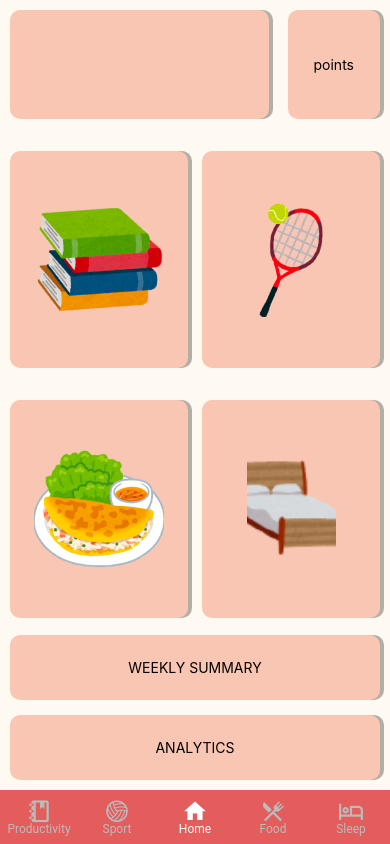
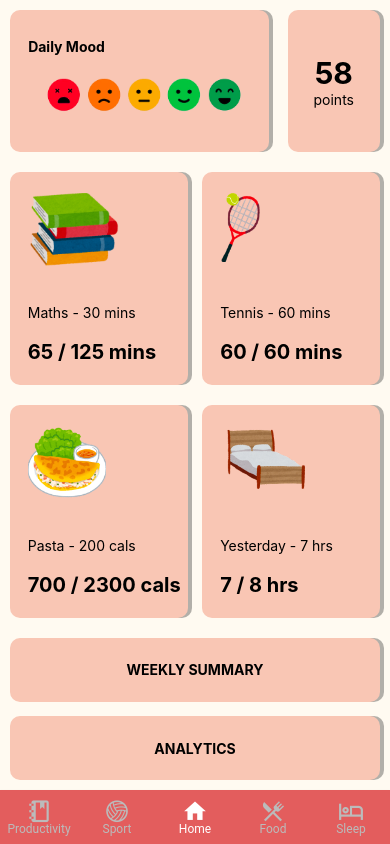
Before and after one commit to kvnandula04/student-wellbeing-app, a React Native app in the folder student-wellbeing-app/: screen /GoHome in a window 390 px wide. Built offline with nearby package versions, Linux system fonts and the light colour scheme.

Commit message:
Added more placeholder objects, mood tracking and polished look

```diff
--- a/student-wellbeing-app/src/screens/MainScreens/HomeScreen.js
+++ b/student-wellbeing-app/src/screens/MainScreens/HomeScreen.js
@@ -1,6 +1,7 @@
 import React from "react";
 import {
   StyleSheet,
+  ScrollView,
   Text,
   View,
   StatusBar,
@@ -8,49 +9,115 @@ import {
   Image,
 } from "react-native";
 import { SafeAreaView } from "react-native-safe-area-context";
-import colors from "../../styles/Colors";
+import Colors from "../../styles/Colors";
 import { EmptyCard } from "../../components/EmptyCard";
+import LogScreenStyles from "../../styles/LogScreenStyles";
 
-export default function HomeScreen({navigation}) {
+export default function HomeScreen({ navigation }) {
   return (
     <SafeAreaView style={styles.container}>
-      <StatusBar
+      {/* <StatusBar
         barStyle="dark-content"
-        backgroundColor= {colors.PRIMARYCOLOR}
-      />
+        backgroundColor={Colors.PRIMARYCOLOR}
+      /> */}
 
-      <View style={[styles.cardContainer, { flex: 0.15 }]}>
+      <View style={[styles.cardContainer, { flex: 0.2 }]}>
         <EmptyCard style={{ flex: 0.7 }}>
-          <Image
-            soure={require("../../assets/mood.png")}
-            resizeMode="contain"
-            style={{ width: 50, height: 10 }}
-          />
+          <Text
+            style={[
+              LogScreenStyles.text,
+              {
+                textTransform: "capitalize",
+                position: "absolute",
+                left: "7%",
+                top: "20%",
+              },
+            ]}
+          >
+            Daily mood
+          </Text>
+          <View
+            style={{
+              flexDirection: "row",
+              marginTop: "10%",
+              marginLeft: 10,
+              justifyContent: "space-evenly",
+            }}
+          >
+            <TouchableOpacity style={{ flex: 1 }} onPress={() => alert("TODO")}>
+              <Image
+                style={styles.moodimage}
+                source={require("../../assets/mood1.png")}
+              />
+            </TouchableOpacity>
+            <TouchableOpacity style={{ flex: 1 }} onPress={() => alert("TODO")}>
+              <Image
+                style={styles.moodimage}
+                source={require("../../assets/mood2.png")}
+              />
+            </TouchableOpacity>
+            <TouchableOpacity style={{ flex: 1 }} onPress={() => alert("TODO")}>
+              <Image
+                style={styles.moodimage}
+                source={require("../../assets/mood3.png")}
+              />
+            </TouchableOpacity>
+            <TouchableOpacity style={{ flex: 1 }} onPress={() => alert("TODO")}>
+              <Image
+                style={styles.moodimage}
+                source={require("../../assets/mood4.png")}
+              />
+            </TouchableOpacity>
+            <TouchableOpacity style={{ flex: 1 }} onPress={() => alert("TODO")}>
+              <Image
+                style={styles.moodimage}
+                source={require("../../assets/mood5.png")}
+              />
+            </TouchableOpacity>
+          </View>
         </EmptyCard>
 
-        <EmptyCard style={{ flex: 0.25 }}>
-          <Text>points</Text>
+        <EmptyCard style={{ flex: 0.25, flexDirection: "column" }}>
+          <Text style={{ fontSize: 30, fontWeight: "bold" }}>58</Text>
+          <Text style={{ marginTop: "0%" }}>points</Text>
         </EmptyCard>
       </View>
 
       <View style={[styles.cardContainer, { flex: 0.3 }]}>
         <EmptyCard style={{ flex: 0.48 }}>
-          <Image source={require("../../assets/book.png")} />
+          <Image
+            source={require("../../assets/book.png")}
+            style={[styles.image, { width: 130 * 0.7, height: 104 * 0.7 }]}
+          />
+          <Text style={styles.secondaryText}>Maths - 30 mins</Text>
+          <Text style={styles.primaryText}>65 / 125 mins</Text>
         </EmptyCard>
         <EmptyCard style={{ flex: 0.48 }}>
-          <Image source={require("../../assets/tennis.png")} />
+          <Image
+            source={require("../../assets/tennis.png")}
+            style={[styles.image, { width: 68 * 0.6, height: 114 * 0.6 }]}
+          />
+          <Text style={styles.secondaryText}>Tennis - 60 mins</Text>
+          <Text style={styles.primaryText}>60 / 60 mins</Text>
         </EmptyCard>
       </View>
 
-      <View style={[styles.cardContainer, { flex: 0.3, paddingBottom: 5 }]}>
+      <View style={[styles.cardContainer, { flex: 0.3, paddingBottom: 20 }]}>
         <EmptyCard style={{ flex: 0.48 }}>
-          <Image source={require("../../assets/food.png")} />
+          <Image
+            source={require("../../assets/food.png")}
+            style={[styles.image, { width: 130 * 0.6, height: 122 * 0.6 }]}
+          />
+          <Text style={styles.secondaryText}>Pasta - 200 cals</Text>
+          <Text style={styles.primaryText}>700 / 2300 cals</Text>
         </EmptyCard>
         <EmptyCard style={{ flex: 0.48 }}>
           <Image
             source={require("../../assets/sleep.png")}
-            style={{ width: "50%", height: "50%" }}
+            style={[styles.image, { width: 90 * 1, height: 69 * 1 }]}
           />
+          <Text style={styles.secondaryText}>Yesterday - 7 hrs</Text>
+          <Text style={styles.primaryText}>7 / 8 hrs</Text>
         </EmptyCard>
       </View>
 
@@ -70,7 +137,7 @@ export default function HomeScreen({navigation}) {
           style={styles.bottomButtons}
         >
           <EmptyCard style={{ flex: 1 }}>
-            <Text>WEEKLY SUMMARY</Text>
+            <Text style={LogScreenStyles.text}>Weekly summary</Text>
           </EmptyCard>
         </TouchableOpacity>
         <TouchableOpacity
@@ -78,7 +145,7 @@ export default function HomeScreen({navigation}) {
           style={styles.bottomButtons}
         >
           <EmptyCard style={{ flex: 1 }}>
-            <Text>ANALYTICS</Text>
+            <Text style={LogScreenStyles.text}>Analytics</Text>
           </EmptyCard>
         </TouchableOpacity>
       </View>
@@ -89,12 +156,12 @@ export default function HomeScreen({navigation}) {
 const styles = StyleSheet.create({
   container: {
     flex: 1,
-    backgroundColor: colors.PRIMARYCOLOR,
+    backgroundColor: Colors.PRIMARYCOLOR,
     padding: 10,
     justifyContent: "space-between",
   },
   card: {
-    backgroundColor: colors.CARDCOLOR,
+    backgroundColor: Colors.CARDCOLOR,
     padding: 20,
   },
   cardContainer: {
@@ -105,4 +172,25 @@ const styles = StyleSheet.create({
   bottomButtons: {
     flex: 0.45,
   },
+  image: {
+    position: "absolute",
+    left: "10%",
+    top: "10%",
+  },
+  secondaryText: {
+    position: "absolute",
+    left: "10%",
+    bottom: "30%",
+  },
+  primaryText: {
+    position: "absolute",
+    left: "10%",
+    bottom: "10%",
+    fontSize: 20,
+    fontWeight: "bold",
+  },
+  moodimage: {
+    width: 40,
+    height: 40,
+  },
 });
```
